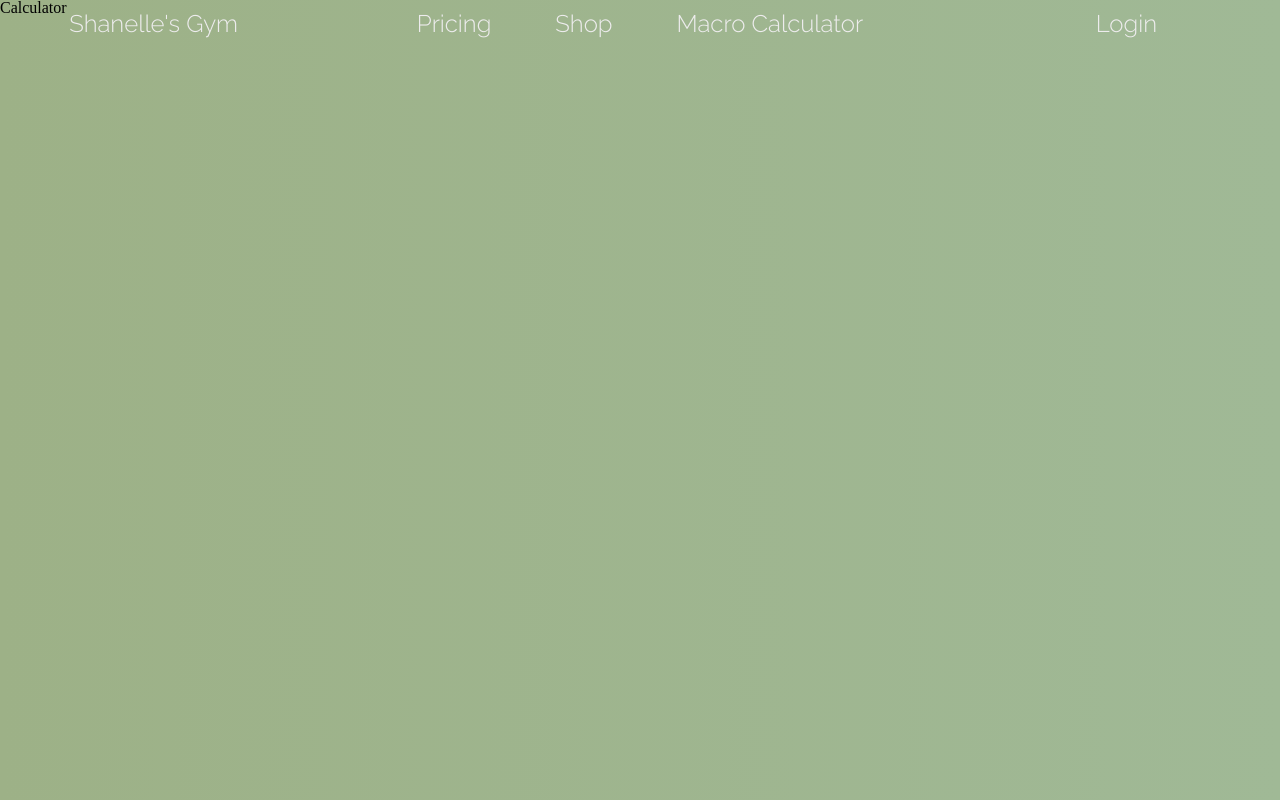
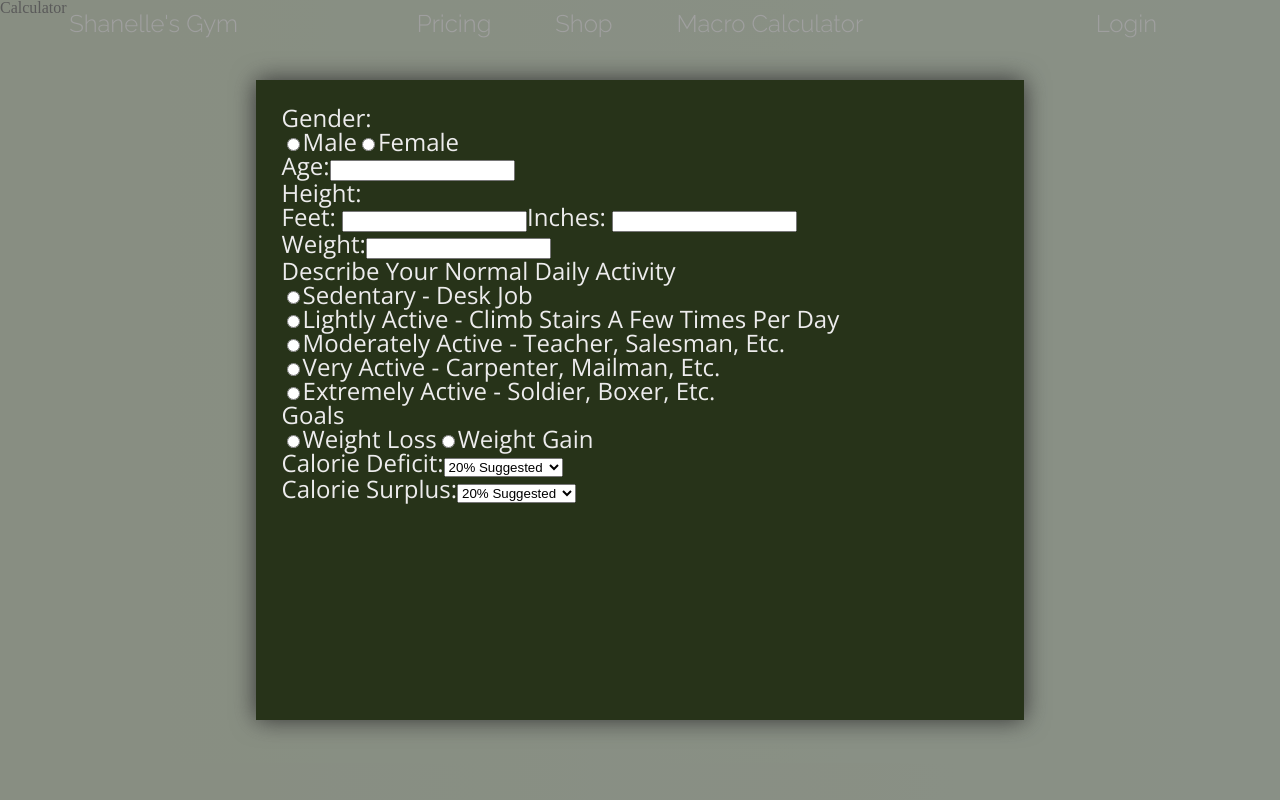
Before and after one commit to shanelledeveaux/gymproject, a React (Create React App) app: page /#/calculator in a window 1280 px wide. Built offline with nearby package versions, Linux system fonts and the light colour scheme.

Commit message:
modal and form layout

```diff
--- a/package.json
+++ b/package.json
@@ -3,8 +3,8 @@
   "version": "0.1.0",
   "private": true,
   "dependencies": {
-    "react": "^16.6.1",
-    "react-dom": "^16.6.1",
+    "react": "^16.7.0-alpha",
+    "react-dom": "^16.7.0-alpha",
     "react-router-dom": "^4.3.1",
     "react-scripts": "2.1.1",
     "sass": "^1.14.3"
--- a/src/components/Calculator/Calculator.js
+++ b/src/components/Calculator/Calculator.js
@@ -1,7 +1,17 @@
-import React from "react";
+import React, { useState } from "react";
+import MacroModal from "./MacroModal/MacroModal";
 
 const Calculator = () => {
-  return <div> Calculator</div>;
+  const initialState = { modal: true };
+
+  const [modalAppearance] = useState(initialState);
+
+  return (
+    <div>
+      Calculator
+      {modalAppearance.modal === true ? <MacroModal /> : null}
+    </div>
+  );
 };
 
 export default Calculator;
--- /dev/null
+++ b/src/components/Calculator/MacroModal/MacroModal.css
@@ -0,0 +1,25 @@
+.modal_background {
+  position: fixed;
+  height: 100vh;
+  width: 100vw;
+  background-color: rgba(128, 128, 128, 0.705);
+  z-index: 1;
+  top: 0;
+}
+
+.modal {
+  font-family: "Open Sans", Sans-Serif;
+  font-size: 3vh;
+  color: #edeced;
+  position: fixed;
+  top: 10vh;
+  bottom: 10vh;
+  left: 20vw;
+  right: 20vw;
+  z-index: 2;
+  background-color: #273319;
+  filter: drop-shadow(0 0 0.75rem #333333);
+  padding: 2vw;
+}
+
+/*# sourceMappingURL=MacroModal.css.map */
--- /dev/null
+++ b/src/components/Calculator/MacroModal/MacroModal.js
@@ -0,0 +1,81 @@
+import React from "react";
+import "./MacroModal.css";
+
+const MacroModal = () => {
+  return (
+    <div>
+      <div className="modal_background" />
+      <div className="modal">
+        <form>
+          <label>Gender:</label>
+          <div>
+            <input type="radio" name="gender" value="male" />
+            <label>Male</label>
+            <input type="radio" name="gender" value="female" />
+            <label>Female</label>
+          </div>
+          Age:
+          <input name="age" />
+          <div>
+            <label>Height:</label>
+            <div>
+              Feet: <input name="feet" />
+              Inches: <input name="inches" />
+            </div>
+          </div>
+          <div>
+            <label>Weight:</label>
+            <input name="weight" />
+          </div>
+          <label>Describe Your Normal Daily Activity</label>
+          <div>
+            <input type="radio" name="activity" value="1.2" />
+            Sedentary - Desk Job
+          </div>
+          <div>
+            <input type="radio" name="activity" value="1.375" />
+            Lightly Active - Climb Stairs A Few Times Per Day
+          </div>
+          <div>
+            <input type="radio" name="activity" value="1.55" />
+            Moderately Active - Teacher, Salesman, Etc.
+          </div>
+          <div>
+            <input type="radio" name="activity" value="1.725" />
+            Very Active - Carpenter, Mailman, Etc.
+          </div>
+          <div>
+            <input type="radio" name="activity" value="1.9" />
+            Extremely Active - Soldier, Boxer, Etc.
+          </div>
+          <label>Goals</label>
+          <div>
+            <input type="radio" name="goal" value="loss" />
+            Weight Loss
+            <input type="radio" name="goal" value="gain" />
+            Weight Gain
+          </div>
+          {/* CHANGE THIS TO REFLECT STATE; */}
+          <div>
+            Calorie Deficit:
+            <select name="deficit">
+              <option value=".2">20% Suggested</option>
+              <option value=".25">25% Aggressive</option>
+              <option value=".3">30% Intense</option>
+            </select>
+          </div>
+          <div>
+            Calorie Surplus:
+            <select name="deficit">
+              <option value=".2">20% Suggested</option>
+              <option value=".25">25% Aggressive</option>
+              <option value=".3">30% Intense</option>
+            </select>
+          </div>
+        </form>
+      </div>
+    </div>
+  );
+};
+
+export default MacroModal;
--- /dev/null
+++ b/src/components/Calculator/MacroModal/MacroModal.scss
@@ -0,0 +1,24 @@
+@import "../../../scss/variables";
+@import "../../../scss/mixins";
+
+.modal_background {
+  position: fixed;
+  height: 100vh;
+  width: 100vw;
+  background-color: rgba(128, 128, 128, 0.705);
+  z-index: 1;
+  top: 0;
+}
+
+.modal {
+  @include body-font(3vh);
+  position: fixed;
+  top: 10vh;
+  bottom: 10vh;
+  left: 20vw;
+  right: 20vw;
+  z-index: 2;
+  background-color: $forestgreen;
+  filter: drop-shadow(0 0 0.75rem rgb(51, 51, 51));
+  padding: 2vw;
+}
```
Also changed, not shown: 2 other files (tests, documents, lock files or other folders).
